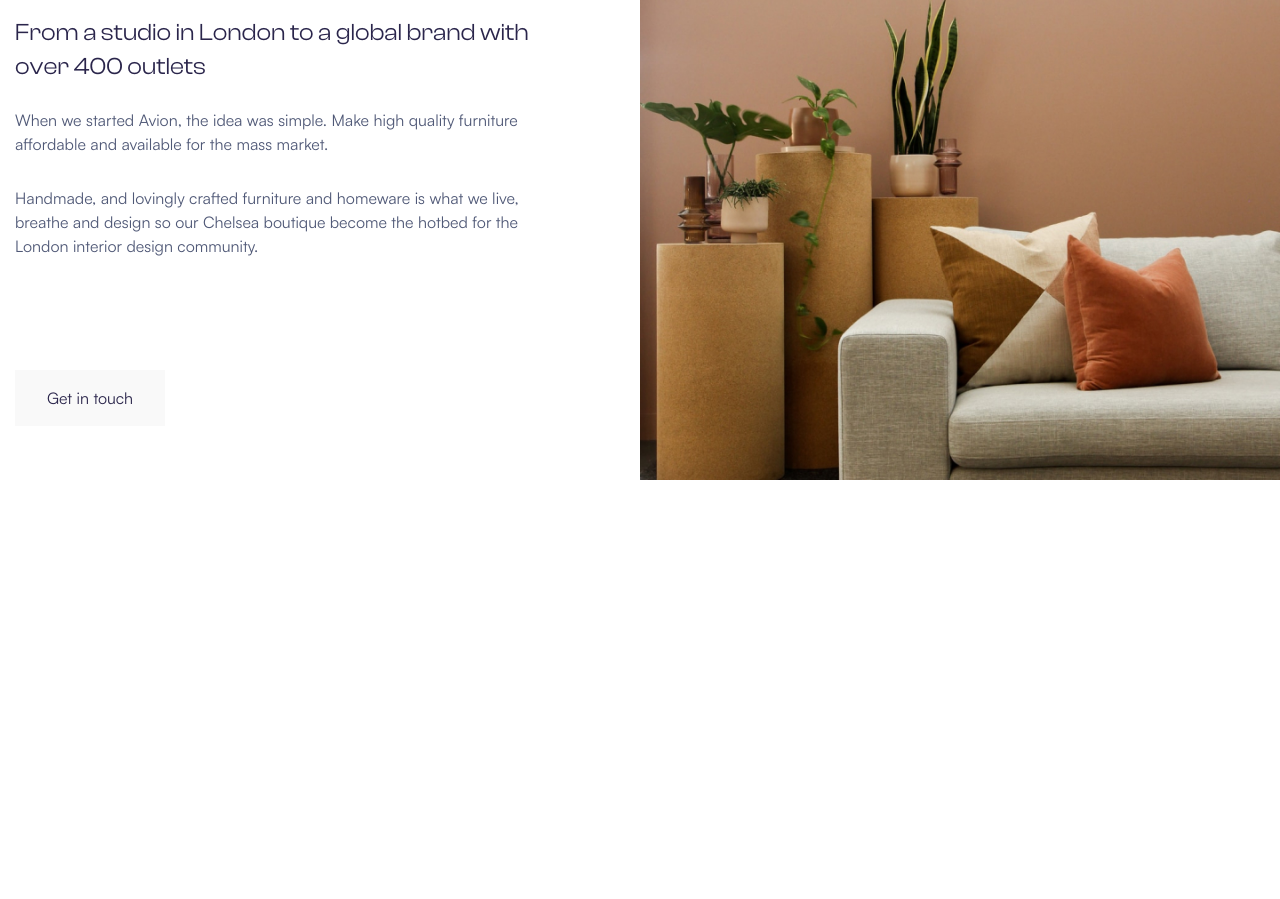
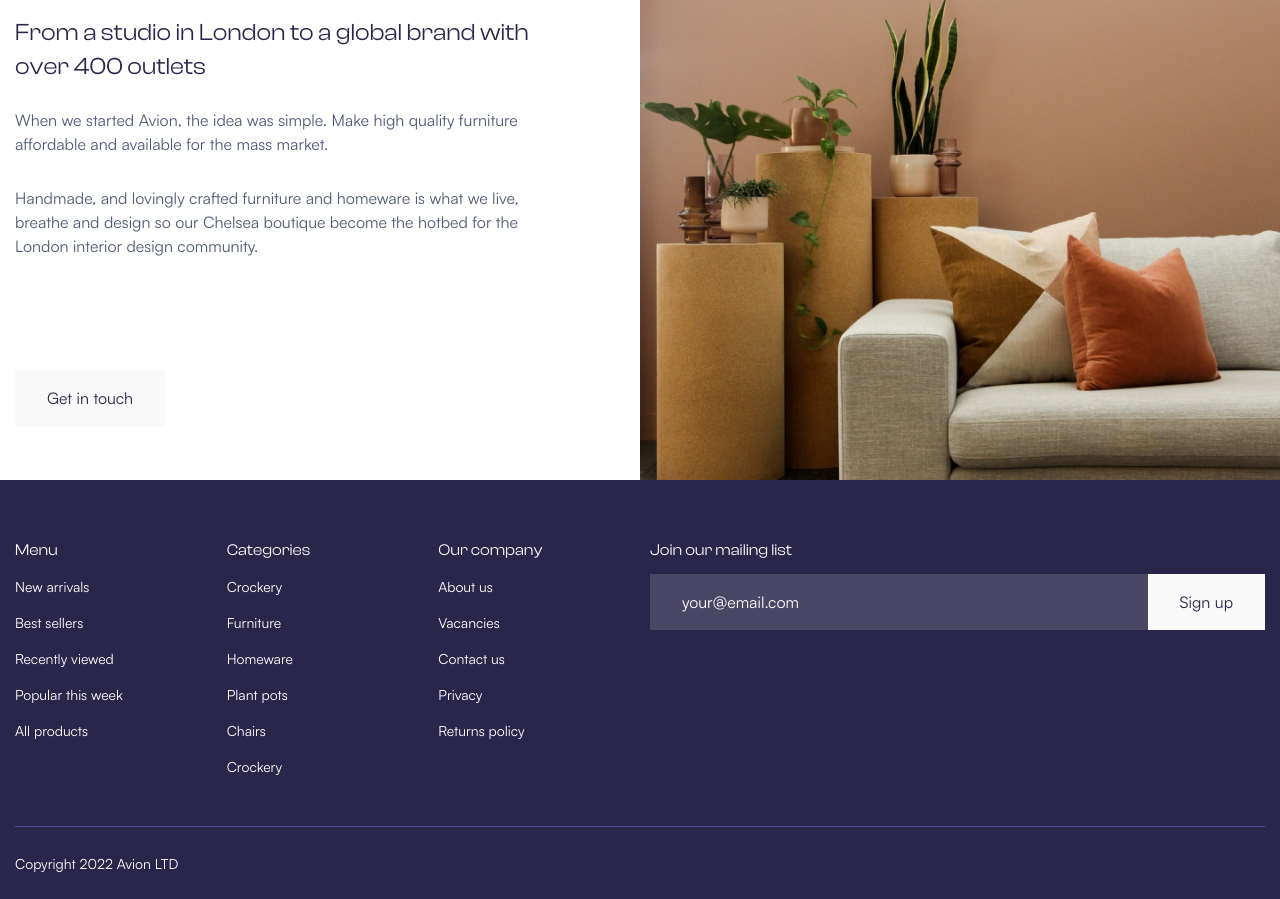
Before and after one commit to WhyDoJo/Avion, a website: page index.html in a window 1280 px wide. Shown: the part 3257-4156 px from the top of the page. Before the commit the page ends 3737 px from the top, so only its background shows below. Drawn offline with Linux system fonts and the light colour scheme.

Commit message:
add footer and styles

```diff
--- a/index.html
+++ b/index.html
@@ -422,5 +422,105 @@
         </div>
       </section>
     </main>
+
+    <footer class="footer">
+      <div class="container">
+        <div class="footer__top grid">
+          <div class="footer__column">
+            <h2 class="footer__title">Menu</h2>
+            <ul class="footer__list list-reset">
+              <li class="footer__item">
+                <a href="#" class="footer__link">New arrivals</a>
+              </li>
+              <li class="footer__item">
+                <a href="#" class="footer__link">Best sellers</a>
+              </li>
+              <li class="footer__item">
+                <a href="#" class="footer__link">Recently viewed</a>
+              </li>
+              <li class="footer__item">
+                <a href="#" class="footer__link">Popular this week</a>
+              </li>
+              <li class="footer__item">
+                <a href="#" class="footer__link">All products</a>
+              </li>
+            </ul>
+          </div>
+
+          <div class="footer__column">
+            <h2 class="footer__title">Categories</h2>
+            <ul class="footer__list list-reset">
+              <li class="footer__item">
+                <a href="#" class="footer__link">Crockery</a>
+              </li>
+              <li class="footer__item">
+                <a href="#" class="footer__link">Furniture</a>
+              </li>
+              <li class="footer__item">
+                <a href="#" class="footer__link">Homeware</a>
+              </li>
+              <li class="footer__item">
+                <a href="#" class="footer__link">Plant pots</a>
+              </li>
+              <li class="footer__item">
+                <a href="#" class="footer__link">Chairs</a>
+              </li>
+              <li class="footer__item">
+                <a href="#" class="footer__link">Crockery</a>
+              </li>
+            </ul>
+          </div>
+
+          <div class="footer__column">
+            <h2 class="footer__title">Our company</h2>
+            <ul class="footer__list list-reset">
+              <li class="footer__item">
+                <a href="#" class="footer__link">About us</a>
+              </li>
+              <li class="footer__item">
+                <a href="#" class="footer__link">Vacancies</a>
+              </li>
+              <li class="footer__item">
+                <a href="#" class="footer__link">Contact us</a>
+              </li>
+              <li class="footer__item">
+                <a href="#" class="footer__link">Privacy</a>
+              </li>
+              <li class="footer__item">
+                <a href="#" class="footer__link">Returns policy</a>
+              </li>
+            </ul>
+          </div>
+
+          <div class="footer__column footer__column--big">
+            <h3 class="footer__title">Join our mailing list</h3>
+            <form class="footer__form form" action="#" method="post">
+              <input
+                class="form__input"
+                type="email"
+                name="email"
+                placeholder="your@email.com"
+              />
+              <button class="form__btn btn btn--theme-light" type="submit">
+                Sign up
+              </button>
+            </form>
+          </div>
+        </div>
+
+        <div class="footer__bottom">
+          <span class="footer__copyright">Copyright 2022 Avion LTD</span>
+          <ul class="social list-reset">
+            <li class="social__item">
+              <a class="social__link" href="#" target="_blank">
+                <svg class="icon--large">
+                  <use xlink:href="src/icon/sprite.svg#linkedin"></use>
+                </svg>
+              </a>
+            </li>
+          </ul>
+        </div>
+      </div>
+    </footer>
   </body>
 </html>
--- /dev/null
+++ b/src/css/blocks/_footer.css
@@ -0,0 +1,59 @@
+.footer {
+  padding-top: 58px;
+  background-color: var(--dark-primary);
+}
+
+.footer__top {
+  padding-bottom: 48px;
+  border-bottom: 1px solid var(--primary);
+}
+
+.footer__column {
+  grid-column: 2 span;
+}
+
+.footer__column--big {
+  grid-column: 6 span;
+}
+
+.footer__title {
+  margin: 0;
+  font-family: var(--second-family);
+  font-weight: 400;
+  font-size: 16px;
+  color: var(--white);
+
+  margin-bottom: 12px;
+}
+
+.footer__list {
+  display: flex;
+  flex-direction: column;
+  gap: 12px;
+}
+
+.footer__link {
+  font-size: 14px;
+  color: var(--white);
+}
+
+.footer__form .form__input {
+  flex-grow: 1;
+  background: rgba(255, 255, 255, 0.15);
+}
+
+.footer__form .form__input::placeholder {
+  color: var(--white);
+}
+
+.footer__bottom {
+  padding: 24px 0;
+  display: flex;
+  align-items: center;
+  justify-content: space-between;
+}
+
+.footer__copyright {
+  font-size: 14px;
+  color: var(--white);
+}
--- a/src/css/blocks/_form.css
+++ b/src/css/blocks/_form.css
@@ -4,6 +4,7 @@
 }
 
 .form__input {
+  font-size: 16px;
   padding-left: 32px;
   padding-right: 20px;
   width: 354px;
--- a/src/css/blocks/_icon.css
+++ b/src/css/blocks/_icon.css
@@ -3,3 +3,9 @@
   height: 16px;
   flex-shrink: 0; /* чтобы не сжимались в flex */
 }
+
+.icon--large {
+  width: 24px;
+  height: 24px;
+  flex-shrink: 0;
+}
--- /dev/null
+++ b/src/css/blocks/_social.css
@@ -0,0 +1,10 @@
+.social {
+  display: flex;
+  align-items: center;
+  gap: 24px;
+}
+
+.social__link {
+  display: flex;
+  align-items: center;
+}
--- a/src/css/main.css
+++ b/src/css/main.css
@@ -7,6 +7,7 @@
 /* BLOCK */
 @import url("./blocks/_icon.css");
 @import url("./blocks/_btn.css");
+@import url("./blocks/_social.css");
 @import url("./blocks/_logo.css");
 @import url("./blocks/_header.css");
 @import url("./blocks/_nav.css");
@@ -21,3 +22,4 @@
 @import url("./blocks/_product.css");
 @import url("./blocks/_newsletter.css");
 @import url("./blocks/_about.css");
+@import url("./blocks/_footer.css");
```
Also changed, not shown: src/icon/sprite.svg.
